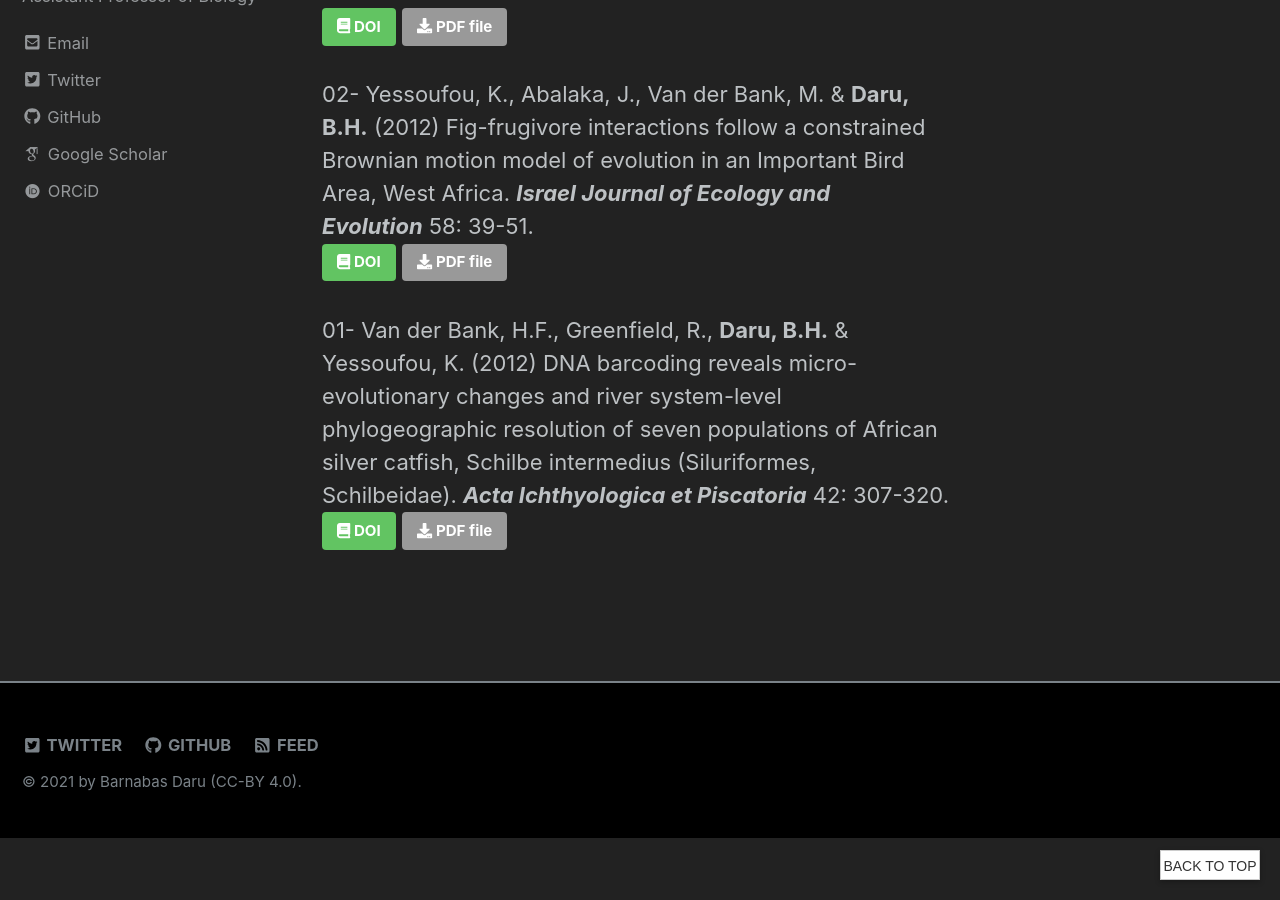
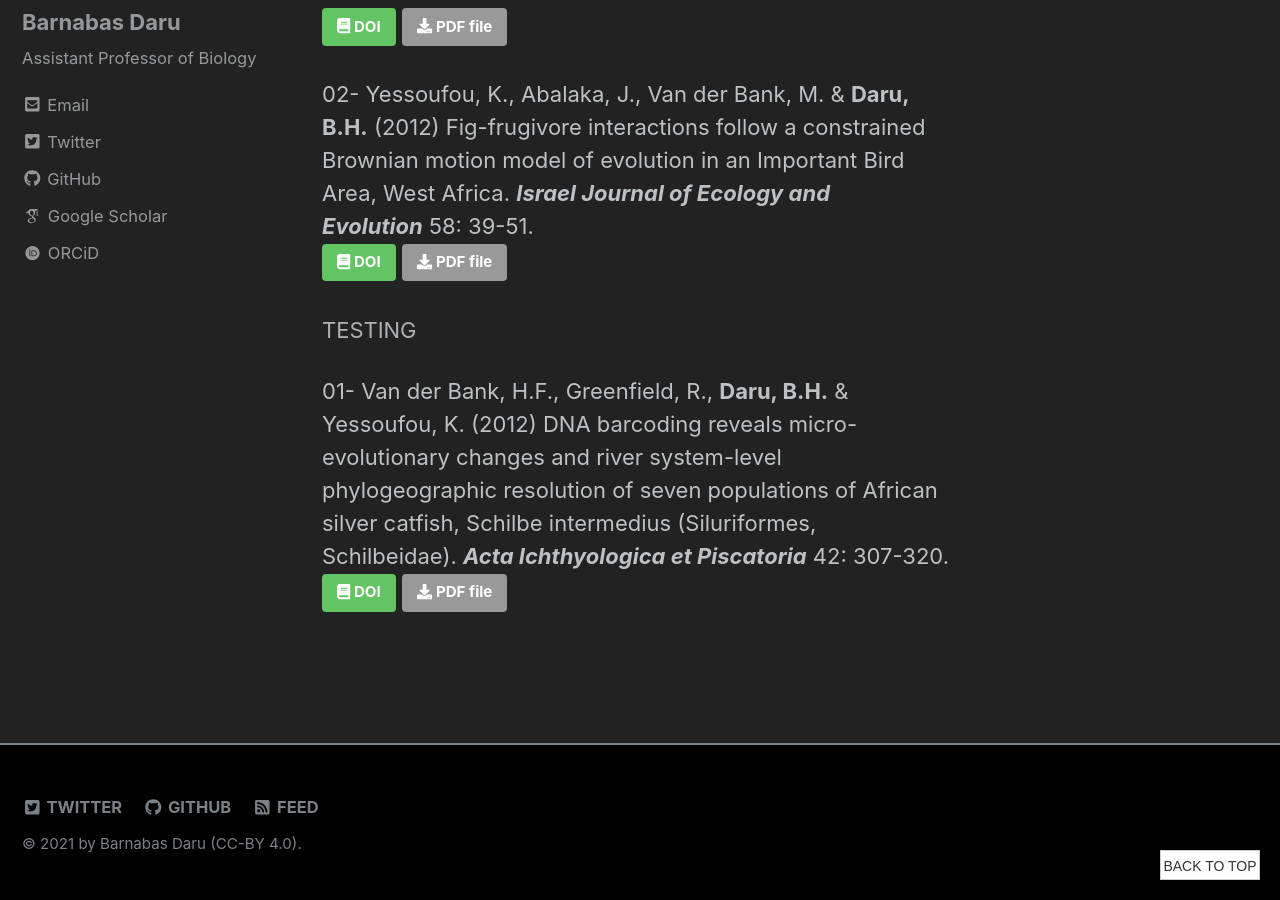
Before and after one commit to darunabas/darulab.github.io, a Jekyll site: the page built from _pages/publications.md, in a window 1280 px wide and 900 px high, scrolled down 9460 px. Built offline with Jekyll 4.4.1, drawn with Linux system fonts in a browser that asks for light colours; nearby versions of some CDN libraries; some web fonts are replaced.

Commit message:
Update publications.md

```diff
--- a/_pages/publications.md
+++ b/_pages/publications.md
@@ -193,6 +193,8 @@
   [<i class="fa fa-book" aria-hidden="true"></i> DOI](https://doi.org/10.1560/IJEE.58.1.39){: .btn .btn--small .btn--success}{:target="_blank"}
   [<i class="fa fa-download" aria-hidden="true"></i> PDF file]({{ site.baseurl}}/docs/02_Yessoufou2012_IJEE.pdf){: .btn .btn--small .btn--primary}{:target="_blank"}
 
+  [TESTING]({{ site.baseurl}}2021-03-michonneau-cv.html){:target="_blank"}
+
 01- Van der Bank, H.F., Greenfield, R., **Daru, B.H.** & Yessoufou, K. (2012) DNA barcoding reveals micro-evolutionary changes and river system-level phylogeographic resolution of seven populations of African silver catfish, Schilbe intermedius (Siluriformes, Schilbeidae). **_Acta Ichthyologica et Piscatoria_** 42: 307-320.<br>
   [<i class="fa fa-book" aria-hidden="true"></i> DOI](http://dx.doi.org/10.3750/AIP2012.42.4.04){: .btn .btn--small .btn--success}{:target="_blank"}
   [<i class="fa fa-download" aria-hidden="true"></i> PDF file]({{ site.baseurl}}/docs/01_VanderBank2012.pdf){: .btn .btn--small .btn--primary}{:target="_blank"}
```
